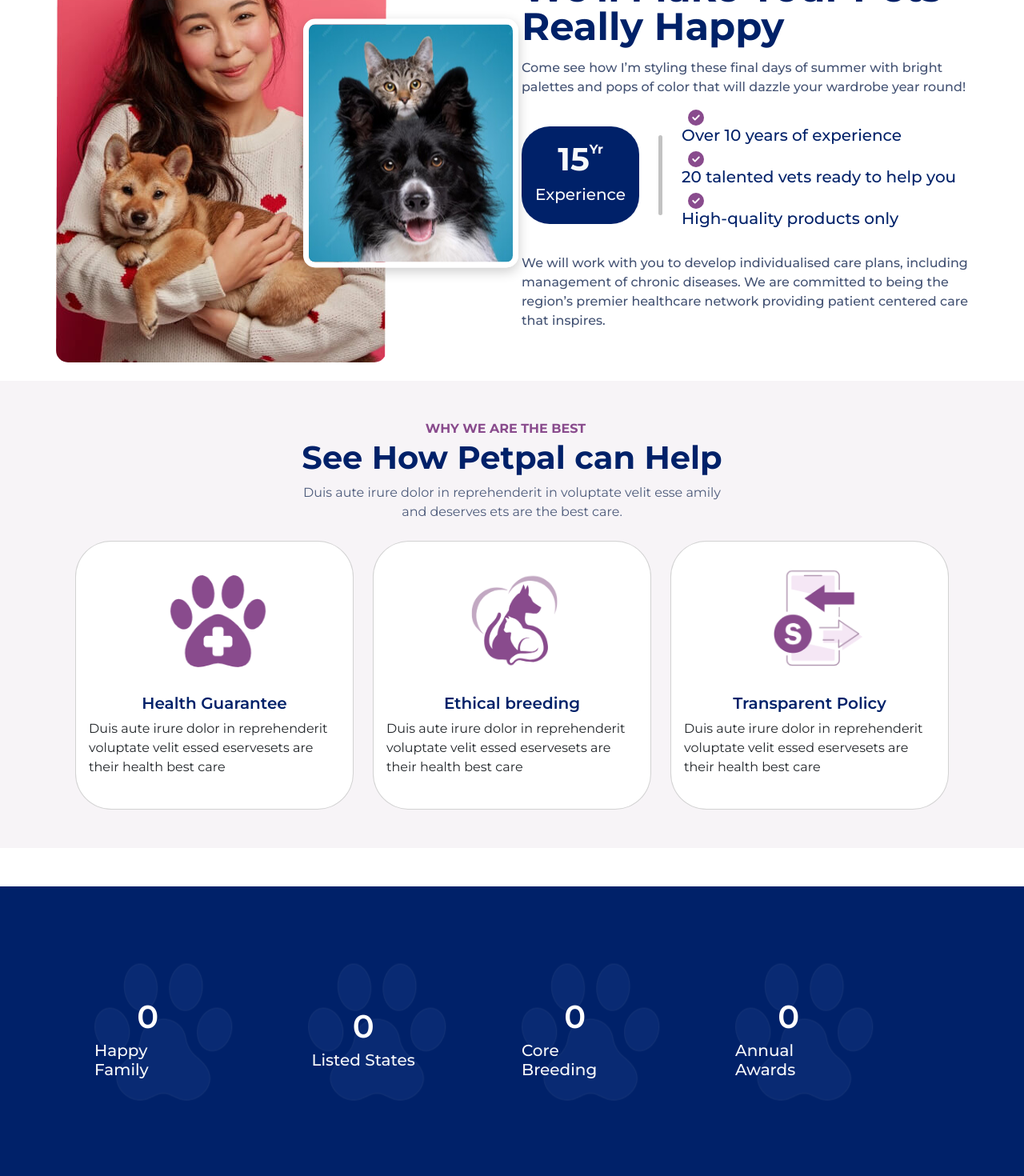
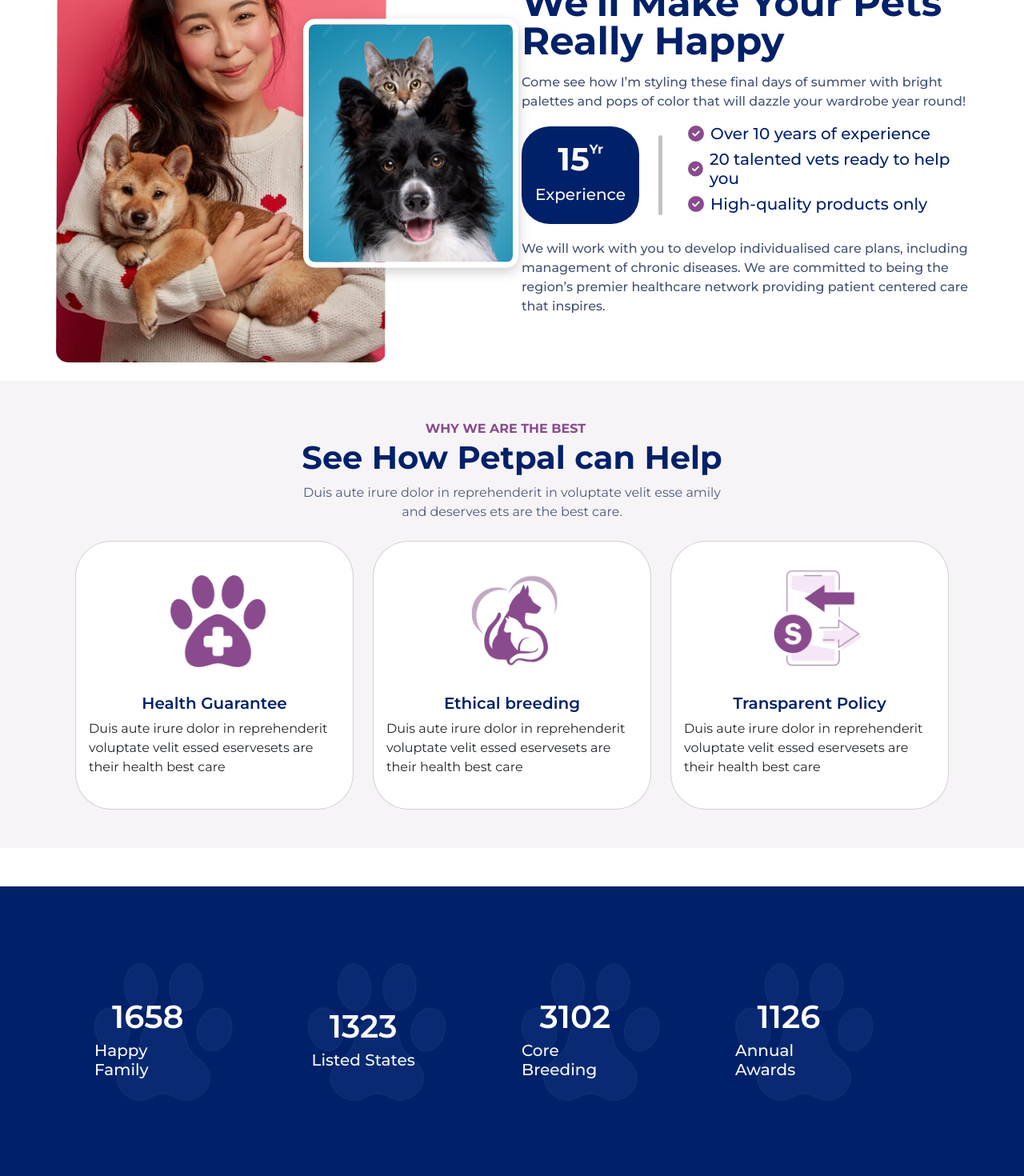
Before and after one commit to gahramanova/Petpal, a React (Vite) app: page /about in a window 1280 px wide. Shown: the part 420-1890 px from the top of the page at 80% size. Built offline with nearby package versions, Linux system fonts and the light colour scheme; a web font is replaced by a local one.

Commit message:
Fixed the counter problem

```diff
--- a/package.json
+++ b/package.json
@@ -21,6 +21,7 @@
     "@types/react-slick": "^0.23.13",
     "aos": "^2.3.4",
     "bootstrap": "5.3.3",
+    "framer-motion": "^12.6.5",
     "install": "^0.13.0",
     "react": "^18.3.1",
     "react-countup": "^6.5.3",
--- /dev/null
+++ b/src/assets/components/MotionCounter.tsx
@@ -0,0 +1,28 @@
+import { motion, useMotionValue, useTransform, animate, useInView } from "framer-motion";
+import { useEffect, useRef } from "react";
+
+
+const MotionCounter = ({ end = 0, duration = 2 }) => {
+  const ref = useRef(null);
+  const isInView = useInView(ref, { once: true }); // yalnız bir dəfə işləsin
+  const count = useMotionValue(0);
+  const rounded = useTransform(count, (latest) => Math.floor(latest));
+
+  useEffect(() => {
+    if (isInView) {
+      const controls = animate(count, end, { duration });
+      return controls.stop;
+    }
+  }, [isInView, end, duration]);
+
+  return (
+    <motion.span
+      ref={ref}
+      style={{ fontSize: "40px", color: "white", fontWeight: "600" }}
+    >
+      {rounded}
+    </motion.span>
+  );
+};
+
+export default MotionCounter;
--- a/src/pages/About.tsx
+++ b/src/pages/About.tsx
@@ -17,13 +17,15 @@
 import teamTwo from "../assets/img/teamTwo.jpg"
 import teamThree from "../assets/img/teamThree.jpg"
 import { FaArrowRightLong } from "react-icons/fa6";
-
+import MotionCounter from "../assets/components/MotionCounter";
 
 
 const About = () => {
   useEffect(() => {
     Aos.init();
   }, []);
+
+
   return (
     <>
       <section className="about-section-one">
@@ -66,11 +68,11 @@
                 <div className='vertical-two mx-4'></div>
                 <div className="right-content">
                   <ul className="p-0">
-                    <li><h5><FaCircleCheck className="mx-2" />
+                    <li><h5 className="d-flex align-items-center"><FaCircleCheck className="mx-2" />
                       Over 10 years of experience</h5></li>
-                    <li><h5><FaCircleCheck className="mx-2" />
+                    <li><h5 className="d-flex align-items-center"><FaCircleCheck className="mx-2" />
                       20 talented vets ready to help you</h5></li>
-                    <li><h5><FaCircleCheck className="mx-2" />
+                    <li><h5 className="d-flex align-items-center"><FaCircleCheck className="mx-2" />
                       High-quality products only</h5></li>
                   </ul>
                 </div>
@@ -132,14 +134,7 @@
               <div className="content">
                 <div className="counter-image"><img src={aboutImg} /></div>
                 <div className="d-flex justify-content-center align-items-center flex-column counter">
-                  <CountUp start={0} end={5985}>
-                    {({ countUpRef }) => (
-                      <div>
-                        <span ref={countUpRef} style={{ fontSize: "40px", color: "white", fontWeight: "600" }} />
-                      </div>
-                    )}
-                  </CountUp>
-
+                 <MotionCounter end={1658} duration={5}/>
                   <h5 className="text-light">Happy Family</h5>
                 </div>
               </div>
@@ -148,13 +143,7 @@
               <div className="content">
                 <div className="counter-image"><img src={aboutImg} /></div>
                 <div className="d-flex justify-content-center align-items-center flex-column counter">
-                  <CountUp start={0} end={1322}>
-                    {({ countUpRef }) => (
-                      <div>
-                        <span ref={countUpRef} style={{ fontSize: "40px", color: "white", fontWeight: "600" }} />
-                      </div>
-                    )}
-                  </CountUp>
+                <MotionCounter end={1323} duration={5}/>
 
                   <h5 className="text-light">Listed States</h5>
                 </div>
@@ -164,13 +153,7 @@
               <div className="content">
                 <div className="counter-image"><img src={aboutImg} /></div>
                 <div className="d-flex justify-content-center align-items-center flex-column counter">
-                  <CountUp start={0} end={3102}>
-                    {({ countUpRef }) => (
-                      <div>
-                        <span ref={countUpRef} style={{ fontSize: "40px", color: "white", fontWeight: "600" }} />
-                      </div>
-                    )}
-                  </CountUp>
+                <MotionCounter end={3102} duration={5}/>
 
                   <h5 className="text-light">Core Breeding</h5>
                 </div>
@@ -180,14 +163,7 @@
               <div className="content">
                 <div className="counter-image"><img src={aboutImg} /></div>
                 <div className="d-flex justify-content-center align-items-center flex-column counter">
-                  <CountUp start={0} end={1125}>
-                    {({ countUpRef }) => (
-                      <div>
-
-                        <span ref={countUpRef} style={{ fontSize: "40px", color: "white", fontWeight: "600" }} />
-                      </div>
-                    )}
-                  </CountUp>
+                <MotionCounter end={1126} duration={5}/>
 
                   <h5 className="text-light">Annual Awards</h5>
                 </div></div>
@@ -199,8 +175,8 @@
         <div className="container mt-5">
           <div className='d-flex align-items-center justify-content-center'> <p className='fw-bold m-0' style={{ color: "#894B8D" }}>WE CHANGE YOUR LIFE & WORLD
           </p><span><i style={{ color: "#C2A8C2" }} className="fa-solid fa-paw mx-2"></i></span></div>
-          <h1 className="text-center fw-bold" style={{ color: "#002168" }}>We’re Dedicated To Excellent<br/>
-          Service And Care</h1>
+          <h1 className="text-center fw-bold" style={{ color: "#002168" }}>We’re Dedicated To Excellent<br />
+            Service And Care</h1>
 
           <div className="team mt-5">
             <div className="row g-4">
--- a/src/pages/Home.tsx
+++ b/src/pages/Home.tsx
@@ -27,6 +27,7 @@
 import blogOne from "../assets/img/blogOne.jpg"
 import blogTwo from "../assets/img/blogTwo.jpg"
 import blogThree from "../assets/img/blogThree.jpg"
+import MotionCounter from "../assets/components/MotionCounter";
 
 
 
@@ -46,12 +47,18 @@
               </div>
               <h1 className='display-3 fw-bold titleColor lh-1'>care & Veterinary </h1>
 
-              <div className="d-flex">
-              <h1 className='display-3 fw-bold titleColor lh-1'>Center <img src={sectionOneTitleTwo} />Point</h1>
-              </div>
+              <h1 className="display-3 fw-bold titleColor lh-1 d-flex align-items-center">
+                Center
+                <img
+                  src={sectionOneTitleTwo}
+                  alt="icon"
+                  style={{ width: "40px", height: "40px", margin: "0 10px" }}
+                />
+                Point
+              </h1>
               <p style={{ color: "#445374", fontWeight: "500" }}>Template Kit uses demo images from Envato Elements <br />Follower will need to license these images from Envato.</p>
               <div className="d-grid gap-2 d-md-flex justify-content-md-start">
-                <button type="button" className="btn me-md-2 read-more d-flex align-items-center">Read More <FaArrowRightLong className="mx-2"/>
+                <button type="button" className="btn me-md-2 read-more d-flex align-items-center">Read More <FaArrowRightLong className="mx-2" />
                 </button>
 
               </div>
@@ -148,7 +155,7 @@
                 <div className="card-body d-flex align-items-center flex-column">
                   <h5 className="card-title">Pet Vaccination</h5>
                   <p className="card-text">We will work with you to develop individu alised care plans including</p>
-                  <button className='btn details'>See Details <FaArrowRightLong className='mx-2' /></button>
+                  <button className='btn details d-flex align-items-center'>See Details <FaArrowRightLong className='mx-2' /></button>
                 </div>
               </div>
 
@@ -159,7 +166,7 @@
                 <div className="card-body d-flex align-items-center flex-column">
                   <h5 className="card-title">Pet Grooming</h5>
                   <p className="card-text">We will work with you to develop individu alised care plans including</p>
-                  <button className='btn details'>See Details <FaArrowRightLong className='mx-2' /></button>
+                  <button className='btn details d-flex align-items-center'>See Details <FaArrowRightLong className='mx-2' /></button>
                 </div>
               </div>
 
@@ -170,7 +177,7 @@
                 <div className="card-body d-flex align-items-center flex-column">
                   <h5 className="card-title">Pet Veterinary</h5>
                   <p className="card-text">We will work with you to develop individu alised care plans including</p>
-                  <button className='btn details'>See Details <FaArrowRightLong className='mx-2' /></button>
+                  <button className='btn details d-flex align-items-center'>See Details <FaArrowRightLong className='mx-2' /></button>
                 </div>
               </div>
 
@@ -181,7 +188,7 @@
                 <div className="card-body d-flex align-items-center flex-column">
                   <h5 className="card-title">Pet Surgery</h5>
                   <p className="card-text">We will work with you to develop individu alised care plans including</p>
-                  <button className='btn details'>See Details <FaArrowRightLong className='mx-2' /></button>
+                  <button className='btn details d-flex align-items-center'>See Details <FaArrowRightLong className='mx-2' /></button>
                 </div>
               </div>
 
@@ -233,7 +240,7 @@
               <div className='d-flex'> <p className='fw-bold m-0' style={{ color: "#8FA5D6" }}>Your Trust Our Priority</p><span><i style={{ color: "#37528E" }} className="fa-solid fa-paw mx-2"></i></span></div>
               <h1 className='fw-bold text-light'>Professional Vest Care And Guaranteed Quality</h1>
               <p style={{ color: "#8FA5D6" }}>Duis aute irure dolor in repreerit in voluptate velit esse We understand that your furry friend treas ured member of your pets are.</p>
-              <button className='btn read-more'>Read More  <FaArrowRightLong className='mx-2' /></button>
+              <button className='btn read-more  d-flex align-items-center'>Read More  <FaArrowRightLong className='mx-2' /></button>
             </div>
 
             <div className='col-12 col-sm-5 col-md-5 col-lg-5'>
@@ -243,38 +250,20 @@
               <div className="row g-4 d-flex flex-column">
                 <div className="col-12 col-sm-12 col-md-12 mb-4">
                   <h3 className="display-4 fw-bold text-light border-bottom">
-                    <CountUp start={0} end={15}>
-                      {({ countUpRef }) => (
-                        <div>
-                          <span ref={countUpRef} />+
-                        </div>
-                      )}
-                    </CountUp>
+                  <MotionCounter end={15} duration={3}/>+
                   </h3>
                   <span style={{ color: "#8FA5D6" }}>27 Years of Experience</span>
                 </div>
                 <div className="col-12 col-sm-12 col-md-12 mb-4">
                   <h3 className="display-4 fw-bold text-light border-bottom">
-                    <CountUp start={0} end={23}>
-                      {({ countUpRef }) => (
-                        <div>
-                          <span ref={countUpRef} />K
-                        </div>
-                      )}
-                    </CountUp>
+                  <MotionCounter end={25} duration={3}/>K
                   </h3>
                   <span style={{ color: "#8FA5D6" }}>Our beloved clients</span>
                 </div>
                 <div className="col-12 col-sm-12 col-md-12">
-                  <h3 className="display-4 fw-bold text-light border-bottom">
-                    <CountUp start={0} end={15}>
-                      {({ countUpRef }) => (
-                        <div>
-                          <span ref={countUpRef} />K+
-                        </div>
-                      )}
-                    </CountUp>
-                  </h3>
+                  <h6 className="display-4 fw-bold text-light border-bottom">
+                    <MotionCounter end={15} duration={3}/>K+
+                  </h6>
                   <span style={{ color: "#8FA5D6" }}>Real Customer Reviews</span>
                 </div>
               </div>
@@ -350,7 +339,7 @@
             </div>
             <div className="d-flex justify-content-center align-items-center my-5">
               <p style={{ color: "#4D6496" }} className="m-0"><u>Our Valuable Expert Doctors Team</u></p>
-              <Link to="/ourteams" ><button className="btn see-all-doctors mx-3">See all doctors <FaArrowRightLong />
+              <Link to="/ourteams" style={{textDecoration:"none"}}><button className="btn see-all-doctors mx-3 d-flex align-items-center">See all doctors <FaArrowRightLong className="mx-2"/>
               </button></Link>
             </div>
           </div>
@@ -388,7 +377,7 @@
             </div>
             <div className="col-12 col-sm-6 col-md-4 col-lg-4">
               <div className="card">
-                <img src={blogTwo}className="card-img-top" alt="..." />
+                <img src={blogTwo} className="card-img-top" alt="..." />
                 <div className="card-body">
                   <h5 className="card-title">Clean indoor air as important in controlling asthma</h5>
                   <a href="#" className="btn btn-primary">Go somewhere</a>
```
Also changed, not shown: 1 other file (tests, documents, lock files or other folders).
